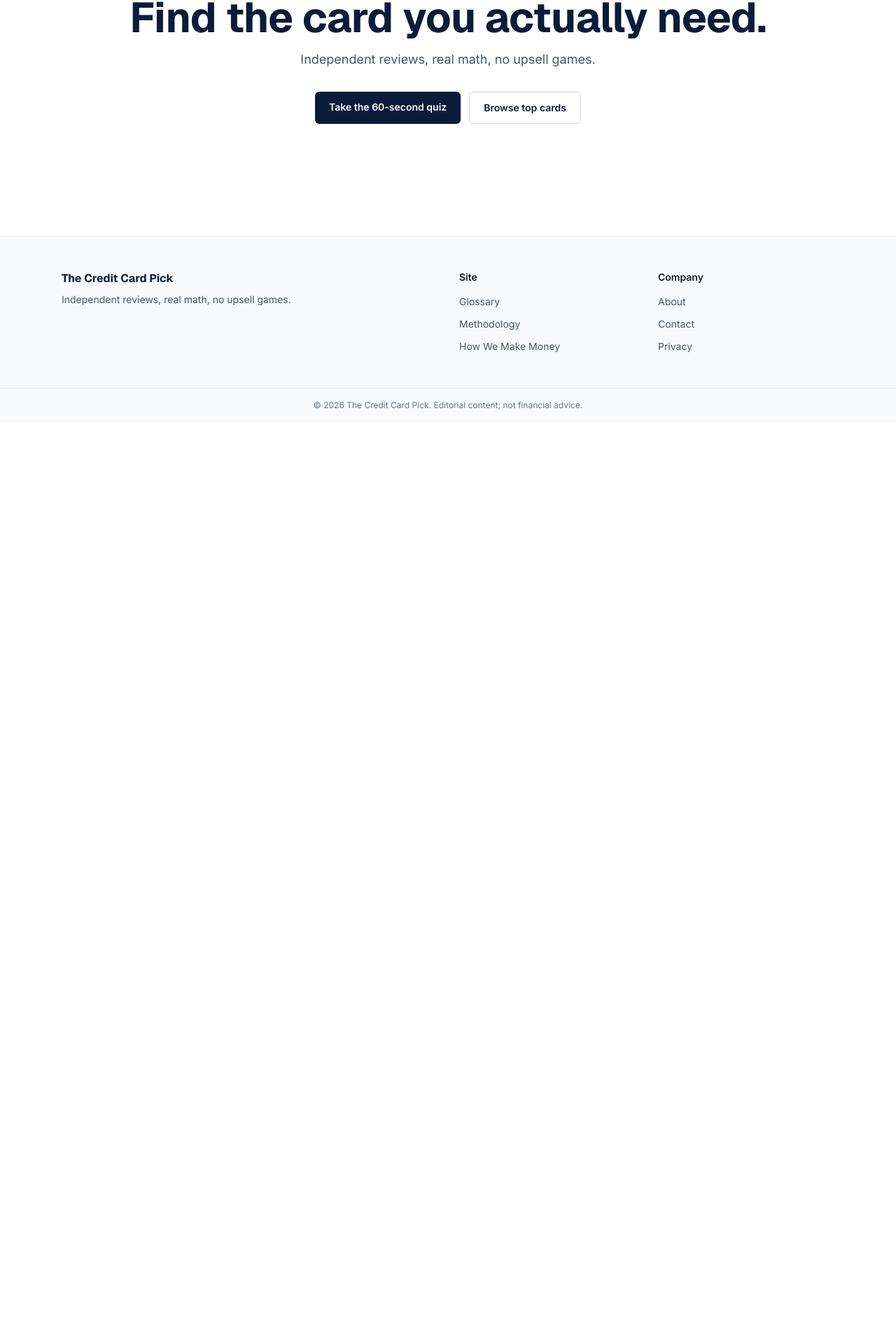
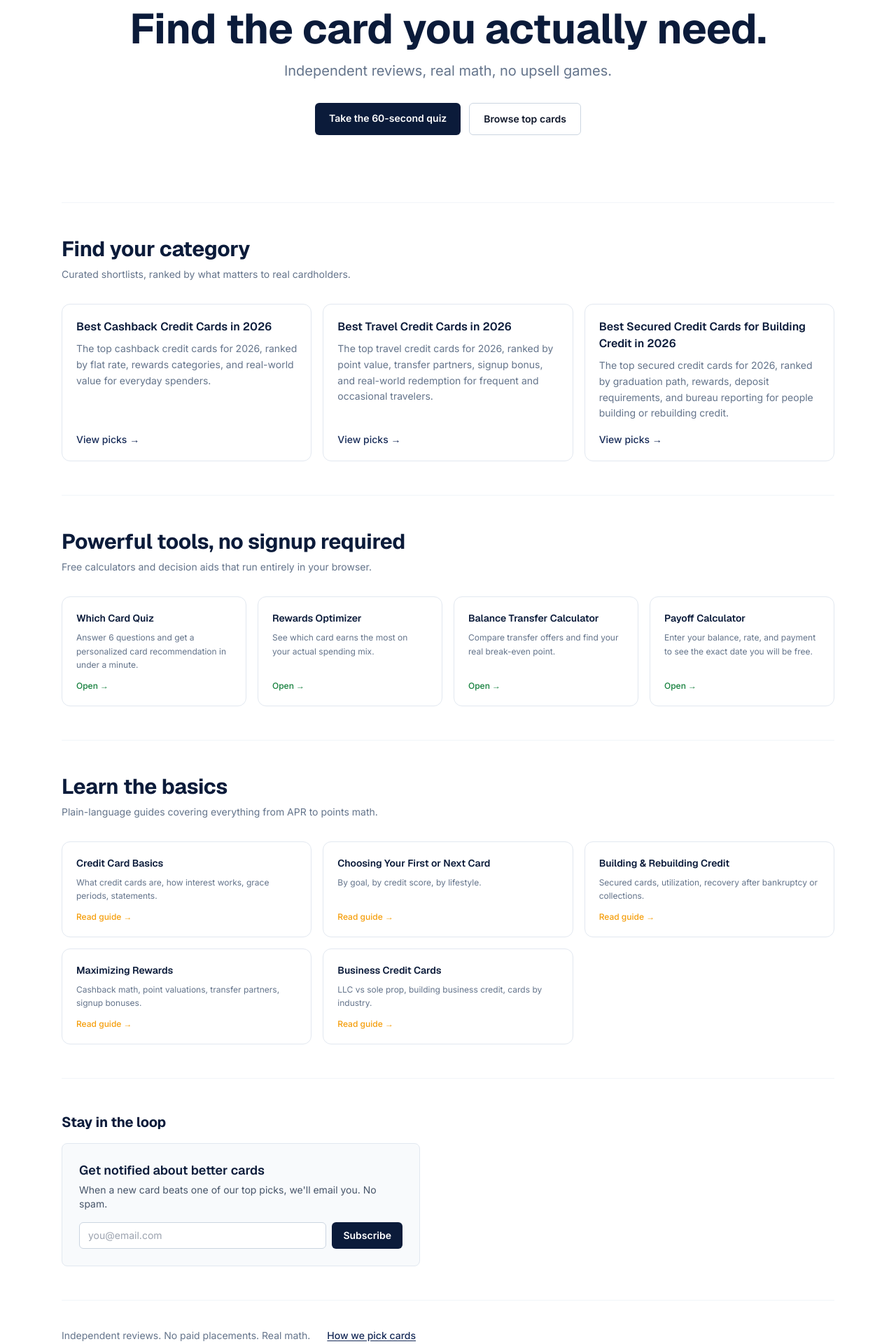
Before and after one commit to barelezra10-create/Creditcard, a Next.js app: page / in a window 1280 px wide. Shown: the part 146-2066 px from the top of the page at 70% size. Before the commit the page ends 800 px from the top, so only its background shows below. Built offline with nearby package versions, Linux system fonts and the light colour scheme.

Commit message:
feat: homepage with content sections
Replaces bare hero with full-page layout: hero, listicle grid, tools grid, pillar guides, email capture, trust strip.

Co-Authored-By: Claude Sonnet 4.6 <noreply@anthropic.com>

```diff
--- a/src/app/page.tsx
+++ b/src/app/page.tsx
@@ -1,17 +1,176 @@
 import Link from "next/link";
 import { SITE } from "@/lib/site";
+import { loadAllListicles } from "@/lib/listicles/loader";
+import { PILLARS } from "@/lib/pillars";
+import { EmailCapture } from "@/components/marketing/EmailCapture";
+
+const TOOLS = [
+  {
+    href: "/tools/which-card",
+    name: "Which Card Quiz",
+    description: "Answer 6 questions and get a personalized card recommendation in under a minute.",
+  },
+  {
+    href: "/tools/rewards-optimizer",
+    name: "Rewards Optimizer",
+    description: "See which card earns the most on your actual spending mix.",
+  },
+  {
+    href: "/tools/balance-transfer",
+    name: "Balance Transfer Calculator",
+    description: "Compare transfer offers and find your real break-even point.",
+  },
+  {
+    href: "/tools/payoff",
+    name: "Payoff Calculator",
+    description: "Enter your balance, rate, and payment to see the exact date you will be free.",
+  },
+];
 
 export default function Home() {
+  const allListicles = loadAllListicles();
+  const featuredSlugs = ["cashback", "travel", "secured"];
+  const featuredListicles = featuredSlugs
+    .map((s) => allListicles.find((l) => l.slug === s))
+    .filter((l): l is NonNullable<typeof l> => Boolean(l));
+
   return (
     <div className="mx-auto max-w-6xl px-6">
-      <section className="py-20 text-center">
-        <h1 className="font-display text-4xl font-bold text-navy-900 md:text-6xl">{SITE.tagline}</h1>
-        <p className="mt-4 text-lg text-slate-600">{SITE.subhead}</p>
-        <div className="mt-8 flex justify-center gap-3">
-          <Link href="/tools/which-card" className="rounded-md bg-navy-900 px-5 py-3 text-sm font-semibold text-white">Take the 60-second quiz</Link>
-          <Link href="/best/cashback" className="rounded-md border border-slate-300 px-5 py-3 text-sm font-semibold text-slate-900">Browse top cards</Link>
+
+      {/* Hero */}
+      <section className="py-16 text-center md:py-24">
+        <h1 className="font-display text-4xl font-bold text-navy-900 md:text-6xl">
+          {SITE.tagline}
+        </h1>
+        <p className="mt-4 text-lg text-slate-500 md:text-xl">{SITE.subhead}</p>
+        <div className="mt-8 flex flex-wrap justify-center gap-3">
+          <Link
+            href="/tools/which-card"
+            className="rounded-md bg-navy-900 px-5 py-3 text-sm font-semibold text-white hover:bg-navy-700 transition-colors"
+          >
+            Take the 60-second quiz
+          </Link>
+          <Link
+            href="/best/cashback"
+            className="rounded-md border border-slate-300 px-5 py-3 text-sm font-semibold text-slate-900 hover:bg-slate-50 transition-colors"
+          >
+            Browse top cards
+          </Link>
         </div>
       </section>
+
+      {/* Top picks: listicle categories */}
+      <section className="py-12 border-t border-slate-100">
+        <h2 className="font-display text-2xl font-bold text-navy-900 md:text-3xl">
+          Find your category
+        </h2>
+        <p className="mt-2 text-sm text-slate-500">
+          Curated shortlists, ranked by what matters to real cardholders.
+        </p>
+        <div className="mt-8 grid gap-4 sm:grid-cols-2 lg:grid-cols-3">
+          {featuredListicles.map((listicle) => (
+            <Link
+              key={listicle.slug}
+              href={`/best/${listicle.slug}`}
+              className="group flex flex-col rounded-xl border border-slate-200 bg-white p-5 hover:border-navy-500 hover:shadow-sm transition-all"
+            >
+              <div className="font-display text-base font-semibold text-navy-900 group-hover:text-navy-700">
+                {listicle.title}
+              </div>
+              <p className="mt-2 flex-1 text-sm text-slate-500 leading-relaxed">
+                {listicle.description}
+              </p>
+              <div className="mt-4 text-sm font-medium text-navy-700 group-hover:underline">
+                View picks &rarr;
+              </div>
+            </Link>
+          ))}
+        </div>
+      </section>
+
+      {/* Tools featured */}
+      <section className="py-12 border-t border-slate-100">
+        <h2 className="font-display text-2xl font-bold text-navy-900 md:text-3xl">
+          Powerful tools, no signup required
+        </h2>
+        <p className="mt-2 text-sm text-slate-500">
+          Free calculators and decision aids that run entirely in your browser.
+        </p>
+        <div className="mt-8 grid gap-4 sm:grid-cols-2 lg:grid-cols-4">
+          {TOOLS.map((tool) => (
+            <Link
+              key={tool.href}
+              href={tool.href}
+              className="group flex flex-col rounded-xl border border-slate-200 bg-white p-5 hover:border-green-500 hover:shadow-sm transition-all"
+            >
+              <div className="font-display text-sm font-semibold text-navy-900 group-hover:text-navy-700">
+                {tool.name}
+              </div>
+              <p className="mt-2 flex-1 text-xs text-slate-500 leading-relaxed">
+                {tool.description}
+              </p>
+              <div className="mt-3 text-xs font-medium text-green-700 group-hover:underline">
+                Open &rarr;
+              </div>
+            </Link>
+          ))}
+        </div>
+      </section>
+
+      {/* Learn: pillar excerpts */}
+      <section className="py-12 border-t border-slate-100">
+        <h2 className="font-display text-2xl font-bold text-navy-900 md:text-3xl">
+          Learn the basics
+        </h2>
+        <p className="mt-2 text-sm text-slate-500">
+          Plain-language guides covering everything from APR to points math.
+        </p>
+        <div className="mt-8 grid gap-4 sm:grid-cols-2 lg:grid-cols-3">
+          {PILLARS.map((pillar) => (
+            <Link
+              key={pillar.slug}
+              href={`/learn/${pillar.slug}`}
+              className="group flex flex-col rounded-xl border border-slate-200 bg-white p-5 hover:border-amber-500 hover:shadow-sm transition-all"
+            >
+              <div className="font-display text-sm font-semibold text-navy-900 group-hover:text-navy-700">
+                {pillar.title}
+              </div>
+              <p className="mt-2 flex-1 text-xs text-slate-500 leading-relaxed">
+                {pillar.description}
+              </p>
+              <div className="mt-3 text-xs font-medium text-amber-500 group-hover:underline">
+                Read guide &rarr;
+              </div>
+            </Link>
+          ))}
+        </div>
+      </section>
+
+      {/* Email capture */}
+      <section className="py-12 border-t border-slate-100">
+        <h2 className="font-display text-xl font-bold text-navy-900 mb-4">
+          Stay in the loop
+        </h2>
+        <div className="max-w-lg">
+          <EmailCapture />
+        </div>
+      </section>
+
+      {/* Trust strip */}
+      <section className="py-10 border-t border-slate-100">
+        <div className="flex flex-col items-start gap-2 sm:flex-row sm:items-center sm:gap-6">
+          <p className="text-sm text-slate-500">
+            Independent reviews. No paid placements. Real math.
+          </p>
+          <Link
+            href="/methodology"
+            className="text-sm font-medium text-navy-700 underline underline-offset-2 hover:text-navy-900"
+          >
+            How we pick cards
+          </Link>
+        </div>
+      </section>
+
     </div>
   );
 }
```
